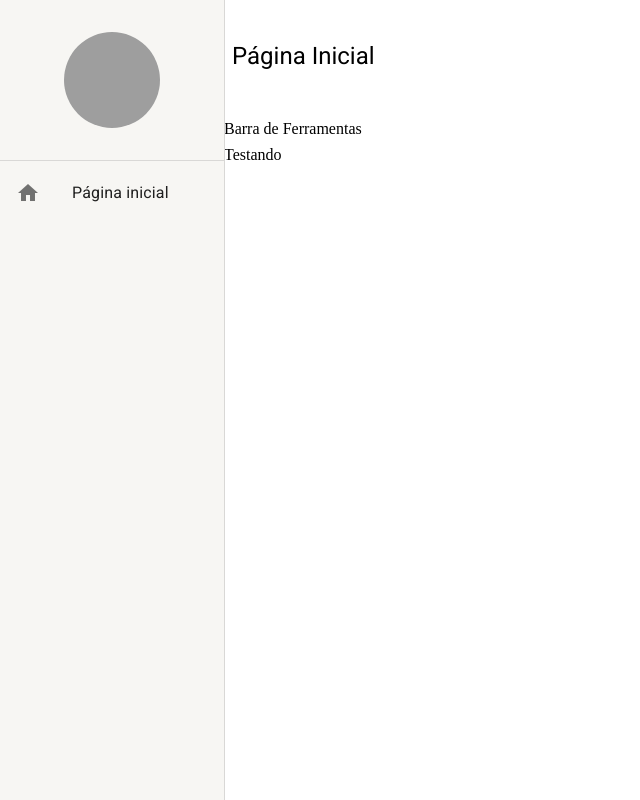
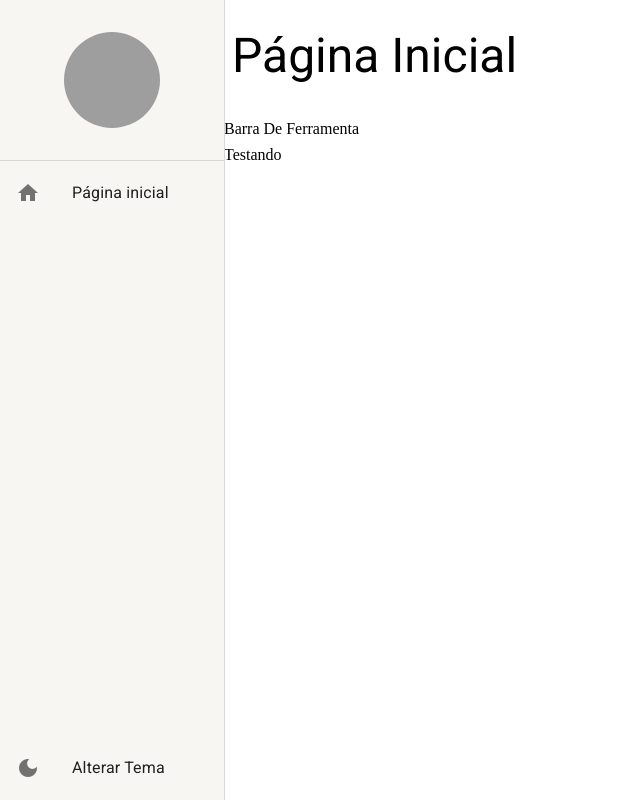
Before and after one commit to BruhnaF/curso-react-materialui, a React (Create React App) app: page /pagina-inicial in a window 1280 px wide. Shown: the whole page, without its empty margins (0-640 px from the left). Built offline with nearby package versions, Linux system fonts and the light colour scheme; grey boxes are pictures that could not be loaded.

Commit message:
feat: alterar tema

```diff
--- a/src/pages/dashboard/Dashboard.tsx
+++ b/src/pages/dashboard/Dashboard.tsx
@@ -2,7 +2,7 @@
 
 export const Dashboard: React.FC = () => {
     return (
-            <LayoutBaseDePagina titulo='Página Inicial'>
+            <LayoutBaseDePagina titulo='Página Inicial' barraDeFerramenta={<>Barra De Ferramenta</>}>
                 Testando
             </LayoutBaseDePagina>
             );
--- a/src/shared/components/menu-lateral/MenuLateral.tsx
+++ b/src/shared/components/menu-lateral/MenuLateral.tsx
@@ -1,7 +1,7 @@
 import { Avatar, Divider, Drawer, useTheme, List, ListItemButton, ListItemIcon, ListItemText, Icon, useMediaQuery } from '@mui/material';
 import { ReactNode } from 'react';
 import { Box } from '@mui/system';
-import { useAppDrawerContext } from '../../contexts';
+import { useAppDrawerContext, useAppThemeContext } from '../../contexts';
 import { useMatch, useNavigate, useResolvedPath } from 'react-router-dom';
 
 interface IMenuLateralProps {
@@ -39,6 +39,8 @@
     const theme = useTheme();
     const smDown = useMediaQuery(theme.breakpoints.down('sm'));
     const { isDrawerOpen, toggleDrawerOpen, drawerOptions } = useAppDrawerContext();
+    const { toggleTheme } = useAppThemeContext();
+
     return (
         <>
             <Drawer open={isDrawerOpen} variant={smDown ? 'temporary' : 'permanent'} onClose={toggleDrawerOpen}>
@@ -63,6 +65,16 @@
                             ))}
                         </List>
                     </Box>
+                    <Box>
+                        <List component="nav">
+                            < ListItemButton onClick={toggleTheme}>
+                                <ListItemIcon>
+                                    <Icon>dark_mode</Icon>
+                                </ListItemIcon>
+                                <ListItemText primary="Alterar Tema" />
+                            </ListItemButton >
+                        </List>
+                    </Box>
                 </Box>
             </Drawer>
             <Box height="100vh" marginLeft={smDown ? 0 : theme.spacing(28)}>
--- a/src/shared/layouts/LayoutBaseDePagina.tsx
+++ b/src/shared/layouts/LayoutBaseDePagina.tsx
@@ -6,16 +6,19 @@
 interface LayoutBaseDePaginaProps {
     children?: ReactNode;
     titulo: string;
+    barraDeFerramenta?: ReactNode
 }
 
-export const LayoutBaseDePagina: React.FC<LayoutBaseDePaginaProps> = ({ children, titulo }) => {
+export const LayoutBaseDePagina: React.FC<LayoutBaseDePaginaProps> = ({ children, titulo, barraDeFerramenta }) => {
     const smDown = useMediaQuery((theme: Theme) => theme.breakpoints.down('sm'));
+    const mdDown = useMediaQuery((theme: Theme) => theme.breakpoints.down('md'));
+
     const theme = useTheme();
-    const {toggleDrawerOpen} = useAppDrawerContext();
+    const { toggleDrawerOpen } = useAppDrawerContext();
 
     return (
         <Box height="100%" display="flex" flexDirection="column" gap={1}>
-            <Box padding={1} display="flex" alignItems="center" height={theme.spacing(12)} gap={1}>
+            <Box padding={1} display="flex" alignItems="center" gap={1} height={theme.spacing(smDown ? 6 : mdDown ? 8 : 12)} >
                 {smDown && (
                     <IconButton onClick={toggleDrawerOpen}>
                         <Icon>
@@ -23,14 +26,21 @@
                         </Icon>
                     </IconButton>
                 )}
-                <Typography variant="h5">
+                <Typography
+                    variant={smDown ? 'h5' : mdDown ? 'h4' : 'h3'}
+                    whiteSpace="nowrap"
+                    overflow="hidden"
+                    textOverflow="ellipses"
+                >
                     {titulo}
                 </Typography>
             </Box>
-            <Box>
-                Barra de Ferramentas
-            </Box>
-            <Box>
+            {(barraDeFerramenta &&
+                <Box>
+                    {barraDeFerramenta}
+                </Box>
+            )}
+            <Box flex={1} overflow="auto">
                 {children}
             </Box>
         </Box >
--- a/src/shared/themes/Dark.ts
+++ b/src/shared/themes/Dark.ts
@@ -3,6 +3,7 @@
 
 export const DarkTheme = createTheme({
     palette: {
+        mode: 'dark',
         primary: {
             main: yellow[700],
             dark: yellow[800],
@@ -19,5 +20,10 @@
             default: '#202124',
             paper: '#303134',
         }
+    },
+    typography:{
+        allVariants:{
+            color:'white'
+        }
     }
 });
```
